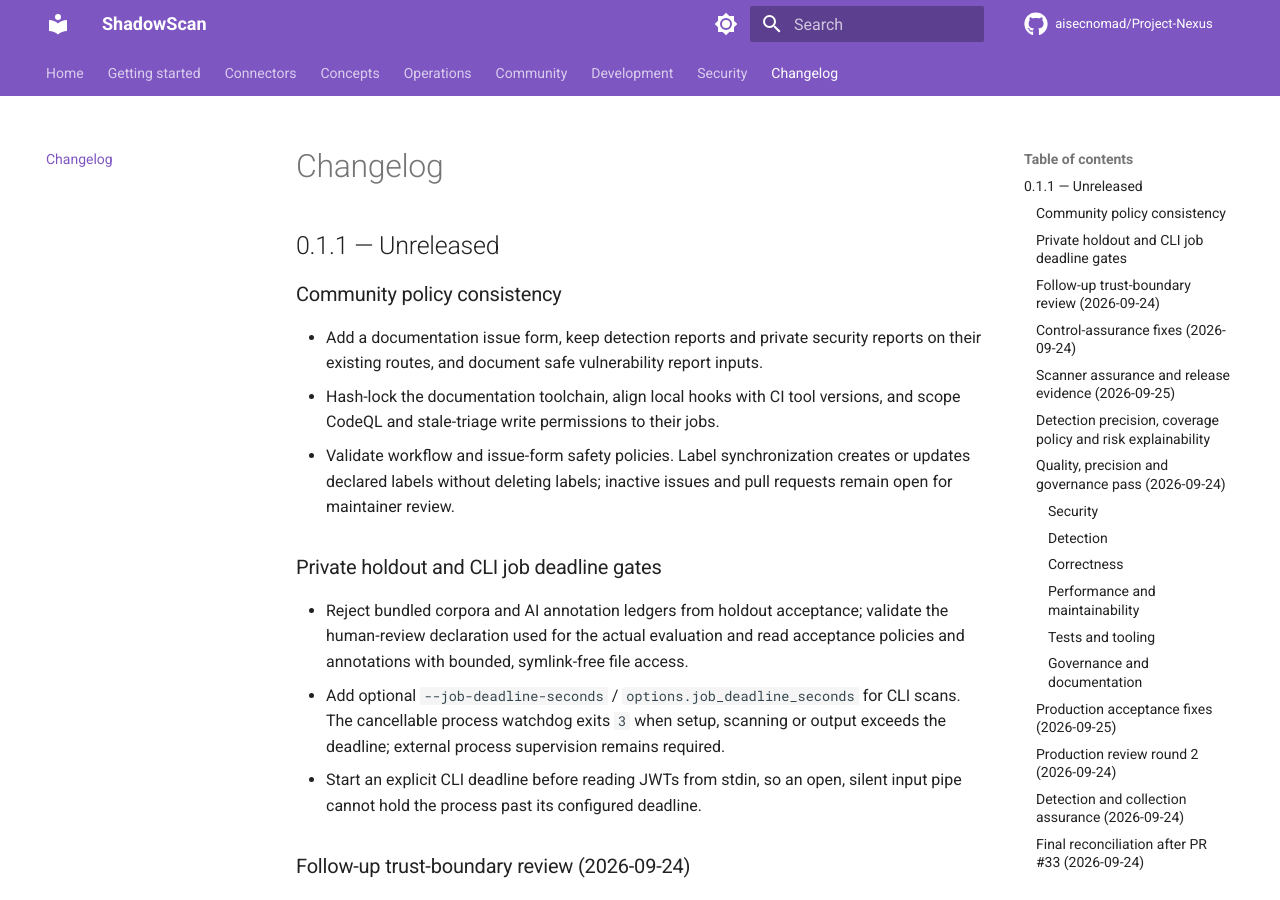
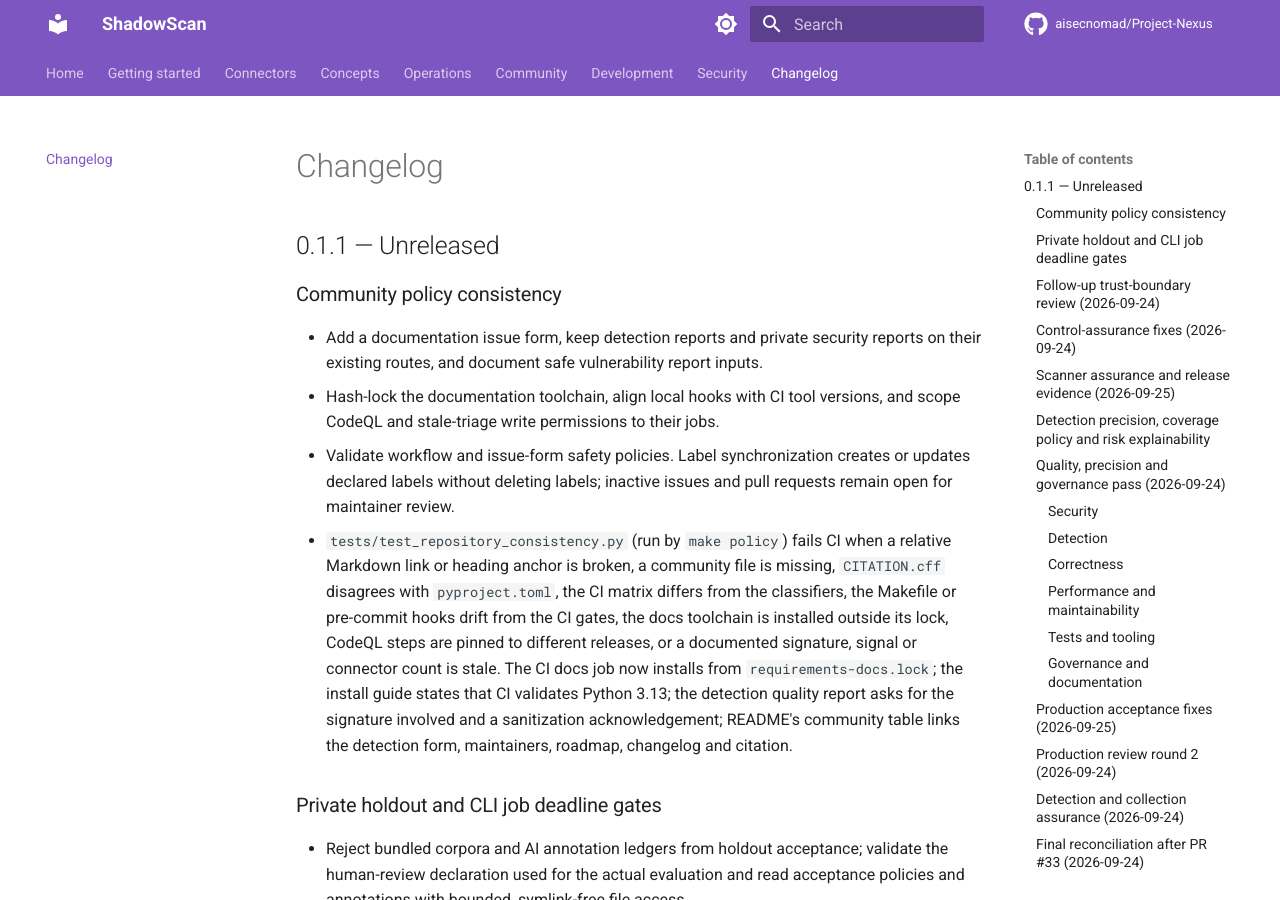
Before and after one commit to aisecnomad/Project-Nexus, an MkDocs documentation site: the page built from docs/changelog.md, in a window 1280 px wide and 900 px high. Built offline with MkDocs 1.6.1 and Material for MkDocs 9.7.7, drawn with Linux system fonts in a browser that asks for light colours; comment, search, counter and statistics services are not loaded.

Commit message:
Add repository consistency checks and fix the drift they found
tests/test_repository_consistency.py complements the workflow and issue-form
policy tests with the rest of the repository's self-consistency: relative
Markdown links and heading anchors resolve, the community files GitHub and
Scorecard look for exist, CITATION.cff matches pyproject.toml, the CI matrix
matches the classifiers, the Makefile and pre-commit hooks run what CI runs,
the docs toolchain is installed from its lock everywhere, every CodeQL Action
step is pinned to the same release, and documented signature, signal and
connector counts match the shipped code. `make policy` runs both modules.

On its first run it found, and this commit fixes:

- codeql.yml ran init v3.38.1 with analyze v4.38.1 after #66; init now uses
  the same v4.38.1 commit (the same change Dependabot proposes in #69).
- The CI docs job installed mkdocs-material from a version pin while the Docs
  workflow and `make docs` use requirements-docs.lock; it now uses the lock.
- docs/getting-started/install.md said Python 3.13 "awaits successful hosted
  matrix validation" although CI has validated 3.13 on every recent push.

Also: CONTRIBUTING routes detection reports to their form and describes both
policy modules; README's community table links the detection form,
maintainers, roadmap, changelog and citation and the licence gets a section;
the detection quality report asks for the signature involved and a required
sanitization acknowledgement.

Co-Authored-By: Claude Fable 5.1 <noreply@anthropic.com>
Claude-Session: https://claude.ai/code/session_01R6rsgL3mRjydF2ASGMfig1

```diff
--- a/CHANGELOG.md
+++ b/CHANGELOG.md
@@ -11,6 +11,17 @@
 - Validate workflow and issue-form safety policies. Label synchronization creates
   or updates declared labels without deleting labels; inactive issues and pull
   requests remain open for maintainer review.
+- `tests/test_repository_consistency.py` (run by `make policy`) fails CI when a
+  relative Markdown link or heading anchor is broken, a community file is
+  missing, `CITATION.cff` disagrees with `pyproject.toml`, the CI matrix
+  differs from the classifiers, the Makefile or pre-commit hooks drift from the
+  CI gates, the docs toolchain is installed outside its lock, CodeQL steps are
+  pinned to different releases, or a documented signature, signal or connector
+  count is stale. The CI docs job now installs from `requirements-docs.lock`;
+  the install guide states that CI validates Python 3.13; the detection quality
+  report asks for the signature involved and a sanitization acknowledgement;
+  README's community table links the detection form, maintainers, roadmap,
+  changelog and citation.
 
 ### Private holdout and CLI job deadline gates
 
```
Also changed, not shown: CONTRIBUTING.md (+10 -3 lines), README.md (+8 -4 lines), docs/getting-started/install.md (+3 -3 lines), 5 other files.
